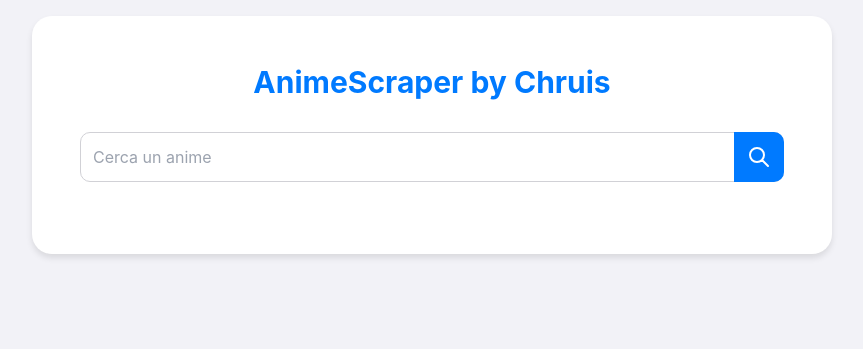
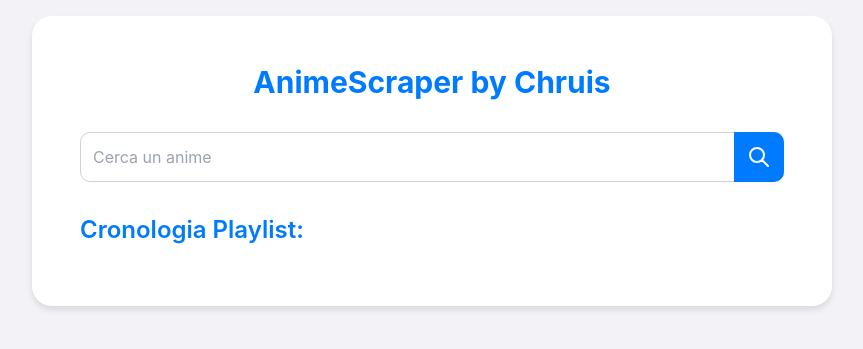
Before and after one commit to ChristianPuppo/AnimeScraper, a Flask app: template templates/index.html in a window 1280 px wide. Shown: the top 349 px of the page, without its empty margins (208-1071 px from the left). Run offline with Flask 2, Linux system fonts and the light colour scheme; the template is opened without the code that fills it: most values are stand-ins (such as "Sample title", 1, 10 or a date in 2020); data that the repository does not hold is empty.

Commit message:
EPISODI E NOMI

```diff
--- a/app.py
+++ b/app.py
@@ -187,7 +187,8 @@ def get_series_metadata(title):
 
 @app.route('/')
 def index():
-    return render_template('index.html')
+    playlist_history = session.get('playlist_history', [])
+    return render_template('index.html', playlist_history=playlist_history)
 
 @app.route('/search', methods=['POST'])
 def search():
@@ -323,7 +324,8 @@ def download_shared_playlist(share_id):
 
 @app.route('/get_playlist_history', methods=['GET'])
 def get_playlist_history():
-    return jsonify(session.get('playlist_history', []))
+    playlist_history = session.get('playlist_history', [])
+    return render_template('playlist_history.html', playlist_history=playlist_history)
 
 if __name__ == '__main__':
     app.run(debug=True)
--- a/templates/index.html
+++ b/templates/index.html
@@ -267,12 +267,14 @@
                 <button @click="clearPlaylist" class="btn btn-secondary text-white p-3 mt-2 full-width-btn">Cancella la lista</button>
             </div>
 
-            <div v-if="playlistHistory.length" class="mt-8">
+            <div id="playlist-history" class="mt-8">
                 <h2 class="text-2xl font-semibold mb-3 text-primary">Cronologia Playlist:</h2>
                 <ul>
-                    <li v-for="(item, index) in playlistHistory" :key="index" class="mb-2">
+                    {% for item in playlist_history %}
+                    <li class="mb-2">
                         {{ item.name }} - {{ item.date }}
                     </li>
+                    {% endfor %}
                 </ul>
             </div>
         </div>
@@ -506,7 +508,7 @@
 
                 async getPlaylistHistory() {
                     const response = await axios.get('/get_playlist_history');
-                    this.playlistHistory = response.data;
+                    document.getElementById('playlist-history').innerHTML = response.data;
                 },
             },
             mounted() {
--- /dev/null
+++ b/templates/playlist_history.html
@@ -0,0 +1,8 @@
+<h2 class="text-2xl font-semibold mb-3 text-primary">Cronologia Playlist:</h2>
+<ul>
+    {% for item in playlist_history %}
+    <li class="mb-2">
+        {{ item.name }} - {{ item.date }}
+    </li>
+    {% endfor %}
+</ul>
```
